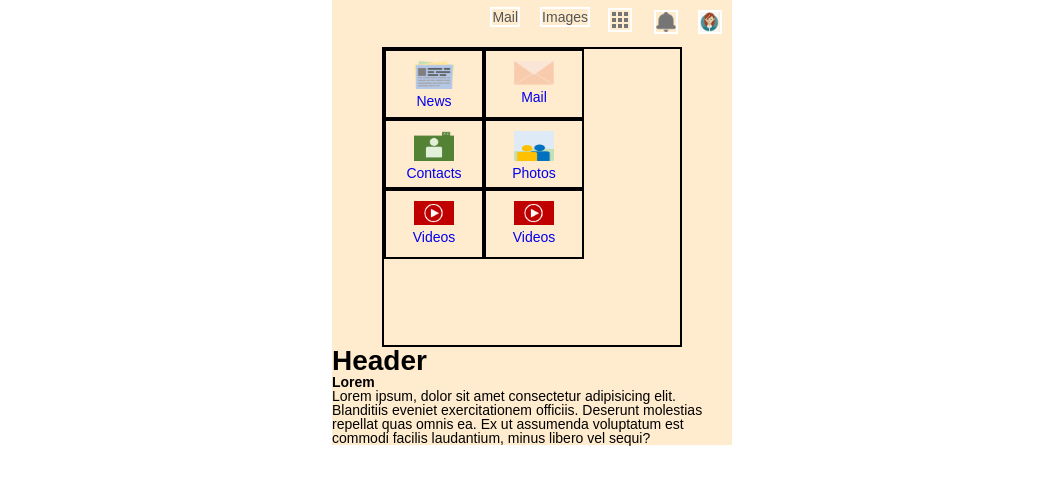
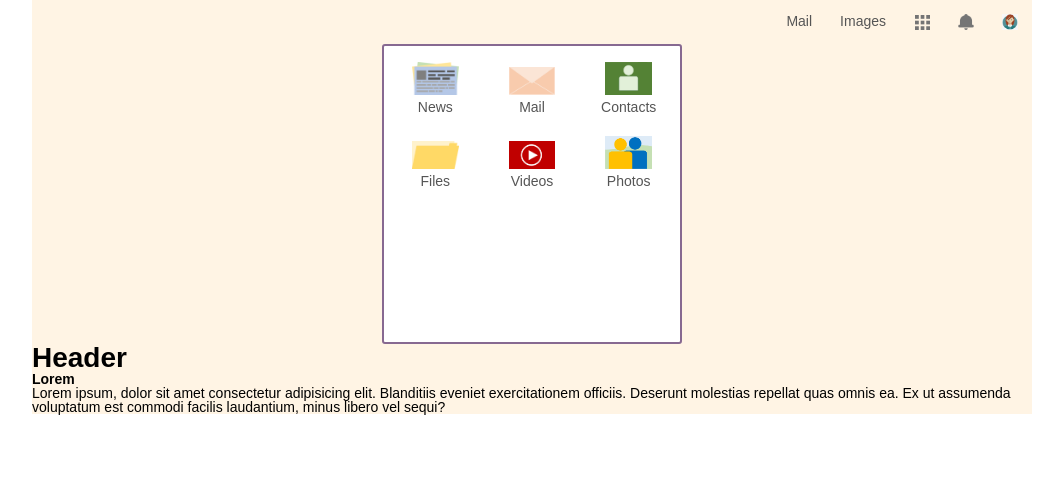
Before and after one commit to Yanyshpolska/HWPopup, a plain HTML site: page index.html in a window 1280 px wide. Shown: the whole page, without its empty margins (108-1171 px from the left). Drawn offline with Linux system fonts and the light colour scheme.

Commit message:
picture adaptive for menu items

```diff
--- a/css/style.css
+++ b/css/style.css
@@ -63,8 +63,8 @@ img {
 /*----------------------------*/
 
 .container {
-  background-color: blanchedalmond;
-  max-width: 400px;
+  background-color: rgb(255, 244, 228);
+  max-width: 1000px;
   margin: auto;
   font-family: Arial, Helvetica, sans-serif;
 }
@@ -75,51 +75,54 @@ img {
 }
 .menu__item {
   display: block;
-  height: 27px;
+  /* додати вирівнювання по центру блоку і вертикальне(для картинок) */
+  height: 24px;
   margin: 10px;
 }
+
+/* текстові блоки меню ====================================== */
 .menu__item_text {
-  border: 2px solid #fff;
+  display: block;
+  height: 24px;
+  border: 2px solid transparent;
+  border-radius: 3px;
   color: #555;
-  font-size: 18 px;
+  padding: 2px;
 }
 .menu__item_text:focus {
-  border: 2px solid rgb(135, 105, 145);
+  border-color: rgb(135, 105, 145);
 }
 .menu__item_text:hover {
-  border: 2px solid rgb(196, 180, 201);
+  border-color: rgb(196, 180, 201);
+}
+/* блоки меню з картинками - дзвінок і юзер====================================== */
+.menu__item_picture {
+  display: block;
+  height: 24px;
+  width: 24px;
+  border: 2px solid transparent;
+  border-radius: 3px;
+  padding: 2px;
+}
+.menu__item_picture:focus {
+  border-color: rgb(135, 105, 145);
+}
+.menu__item_picture:hover {
+  border-color: rgb(196, 180, 201);
+}
+.menu__item_picture_img {
+  width: 100%;
+  height: 100%;
+  object-fit: cover;
 }
 /* <popUp button check> ==============================================*/
 .menu__item_popUp {
   position: relative;
-  height: 24px;
   width: 24px;
-  /* border: 2px solid rgb(223, 136, 136);
-  background-color: blue; */
 }
-.menu__item_check_input:focus + .menu__item_check_box {
-  border: 2px solid rgb(135, 105, 145);
-}
-.menu__item_check_input:hover + .menu__item_check_box {
-  border: 2px solid rgb(196, 180, 201);
-}
-/* .menu__item_popUp:focus {
-  border: 2px solid rgb(135, 105, 145);
+/* .menu__item_label {
 } */
-/* .menu__item_popUp:hover {
-  border: 2px solid rgb(196, 180, 201);
-}
-.menu__item_check_input:checked + .menu__item_popUp {
-  border: 2px solid rgb(135, 105, 145); */
-/* } */
-
-/* {
-  background-color: rgb(152, 216, 50);
-  border: 2px solid rgb(135, 105, 145);
-} */
-
-.menu__item_label {
-}
+/* ховаємо чексбокс */
 .visually-hidden {
   position: absolute;
   height: 1px;
@@ -130,79 +133,79 @@ img {
   clip: rect(0 0 0 0);
   overflow: hidden;
 }
-
 .menu__item_check_input {
   position: absolute;
-  top: 50%;
-  left: 50%;
 }
 .menu__item_check_box {
   position: absolute;
-  margin: -2px;
+  /* margin: -2px; */
   height: 24px;
   width: 24px;
-  border: 2px solid #fff;
-  background: url("../img/popup-button.png") 50% 50%/80% auto no-repeat;
+  border: 2px solid transparent;
+  border-radius: 3px;
+  background: url("../img/popup-button.png") 50% 50%/75% auto no-repeat;
 }
-/* </popUp button check>============================================== */
-
+.menu__item_check_input:focus + .menu__item_check_box {
+  border-color: rgb(135, 105, 145);
+}
+.menu__item_check_input:hover + .menu__item_check_box {
+  border-color: rgb(196, 180, 201);
+}
 /* <popUp items visible>============================================== */
 .popup__wrapper {
-  border: 2px solid black;
+  /* display: none; */
+  border: 2px solid rgb(135, 105, 145);
+  border-radius: 3px;
   width: 300px;
   height: 300px;
   margin: auto;
+  background-color: #fff;
 }
 .popup__container {
+  padding: 3px;
 }
 .popup__items {
-  display: flex;
-  flex-wrap: wrap;
+  display: grid;
+  grid-template-columns: repeat(3, 1fr);
 }
 .popup__item {
-  border: 2px solid black;
-  width: 100px;
-  height: 70px;
+  /* border: 2px solid rgb(135, 105, 145);
+  border-radius: 3px; */
+  margin: 2px;
+  /* padding: 7px; */
+  max-width: 100px;
+  max-height: 70px;
 }
-
 .popup__link {
+  border: 2px solid transparent;
+  border-radius: 3px;
+  margin: 4px;
   display: flex;
   flex-direction: column;
   align-items: center;
+  justify-content: space-between;
 }
-.popup__image {
-  margin-top: 10px;
+.popup__link:hover {
+  border-color: rgb(196, 180, 201);
+}
+.popup__link:focus {
+  border-color: rgb(135, 105, 145);
+}
+/* оформлення елементу - кртинка/текст */
+.popup__item_only-image {
+  display: flex;
+  flex-direction: column;
+  justify-content: flex-end;
+  margin: 5px 17px 5px 17px;
+  height: 33px;
+  overflow: hidden;
+}
+.popup__item_image {
+  width: 100%;
+  object-fit: cover;
+}
+.popup__item_name {
+  color: #555;
   margin-bottom: 5px;
-  width: 40px;
-  max-height: 30px;
-  /* margin: 0px 0px 20px 0px; */
-  /* padding: 0px 0px 58% 0px; */
-  /* overflow: hidden;
-  position: relative;
-  width: 100%;
-  height: 100%;
-  object-fit: cover;
-  position: absolute;
-  top: 0;
-  left: 0; */
-}
-
-.popup_label {
 }
 /* </popUp items visible>============================================== */
-
-.menu__item_picture {
-  display: block;
-  height: 24px;
-  width: 24px;
-  border: 2px solid #fff;
-}
-.menu__item_picture:focus {
-  border: 2px solid rgb(135, 105, 145);
-}
-.menu__item_picture:hover {
-  border: 2px solid rgb(196, 180, 201);
-}
-.menu__item_picture_img {
-  height: 20px;
-}
--- a/index.html
+++ b/index.html
@@ -59,62 +59,74 @@
             <ul class="popup__items">
               <li class="popup__item">
                 <a href="#" class="popup__link">
+                  <div class="popup__item_only-image">
                     <img
-                    class="popup__image"
+                      class="popup__item_image"
                       src="./img/icons/news.png"
                       alt="News"
                     />
-                  <span class="popup_label">News</span>
+                  </div>
+                  <span class="popup__item_name">News</span>
                 </a>
               </li>
               <li class="popup__item">
                 <a href="#" class="popup__link">
+                  <div class="popup__item_only-image">
                     <img
-                    class="popup__image"
+                      class="popup__item_image"
                       src="./img/icons/mail.png"
                       alt="Mail"
                     />
-                  <span class="popup_label">Mail</span>
+                  </div>
+                  <span class="popup__item_name">Mail</span>
                 </a>
               </li>
               <li class="popup__item">
                 <a href="#" class="popup__link">
+                  <div class="popup__item_only-image">
                     <img
-                    class="popup__image"
+                      class="popup__item_image"
                       src="./img/icons/contacts.png"
                       alt="Contacts"
                     />
-                  <span class="popup_label">Contacts</span>
+                  </div>
+                  <span class="popup__item_name">Contacts</span>
                 </a>
               </li>
               <li class="popup__item">
                 <a href="#" class="popup__link">
+                  <div class="popup__item_only-image">
                     <img
-                    class="popup__image"
-                    src="./img/icons/photos.png"
-                    alt="Photos"
+                      class="popup__item_image"
+                      src="./img/icons/files.png"
+                      alt="Files"
                     />
-                  <span class="popup_label">Photos</span>
+                  </div>
+                  <span class="popup__item_name">Files</span>
                 </a>
               </li>
               <li class="popup__item">
                 <a href="#" class="popup__link">
+                  <div class="popup__item_only-image">
                     <img
-                    class="popup__image"
+                      class="popup__item_image"
                       src="./img/icons/videos.png"
                       alt="Videos"
                     />
-                  <span class="popup_label">Videos</span>
+                  </div>
+                  <div class="popup__item_name">Videos</div>
                 </a>
               </li>
               <li class="popup__item">
                 <a href="#" class="popup__link">
+                  <div class="popup__item_only-image">
                     <img
-                    class="popup__image"
-                    src="./img/icons/videos.png"
-                    alt="Videos"
+                      class="popup__item_image"
+                      src="./img/icons/photos.png"
+                      alt="Photos"
                     />
-                  <span class="popup_label">Videos</span>
+                  </div>
+                  <span class="popup__item_name">Photos</span>
                 </a>
               </li>
             </ul>
```
Lines whose indentation alone changed are shown as unchanged.
